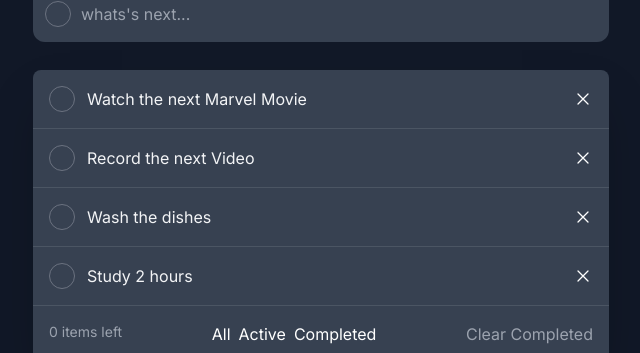
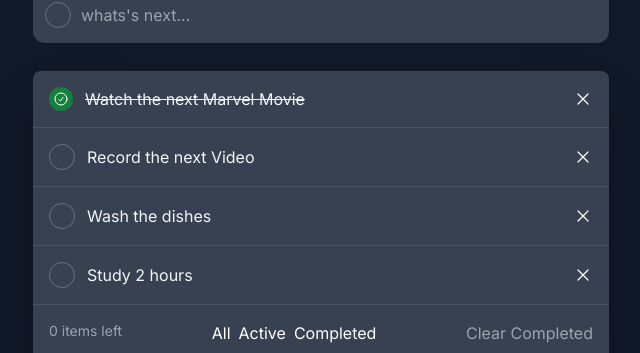
Before and after one commit to Inge-JANCER-ABREU/todo-app, a React (Create React App) app: page / in a window 1280 px wide. Both pictures are taken after a click on the element 381 px from the left and 360 px from the top of the page. Shown: the part 262-615 px from the top of the page, without its empty margins (319-959 px from the left). Built offline with nearby package versions, Linux system fonts and the light colour scheme.

Commit message:
add filters

```diff
--- a/src/App.js
+++ b/src/App.js
@@ -1,13 +1,7 @@
-
-import { useState } from "react";
-import { Todo } from "./componenst/Todo";
+import { useEffect, useState } from "react";
 import { TodoImput } from "./componenst/TodoImput";
 import { TodoList } from "./componenst/TodoList";
-import { Title} from "./componenst/title/title";
-
-
-
-
+import { Title } from "./componenst/title/title";
 
 function App() {
 
@@ -32,15 +26,82 @@
       title: 'Study 2 hours',
       completed: false,
     }
-  ])
+  ]);
+
+  const [activeFilter, setActiveFilter] = useState('all');
+  const [filteredTodos, setFilterTodos] = useState(todos);
+
+  const addTodo = (title) => {
+    const lastId = todos.length > 0 ? todos[todos.length - 1].id : 1;
+    const newTodo = {
+      id: lastId + 1,
+      title,
+      completed: false
+    };
+    const todoList = [...todos];
+    todoList.push(newTodo);
+    setTodos(todoList);
+  }
+
+  const handleSetComplete = (id) => {
+    const updateList = todos.map(todo => {
+      if (todo.id === id) {
+        return { ...todo, completed: !todo.completed };
+      }
+      return todo;
+    });
+    setTodos(updateList);
+  }
+
+  const handleDelete = (id) => {
+    const updateList = todos.filter(todo => todo.id !== id);
+    setTodos(updateList);
+  }
+
+  const handleClearComplete = () => {
+    const updateList = todos.filter(todo => !todo.completed);
+    setTodos(updateList);
+  }
+
+  const showAllTodos = () => {
+    setActiveFilter('all');
+  }
+
+  const showActiveTodos = () => {
+    setActiveFilter('active');
+  }
+
+  const showCompletedTodos = () => {
+    setActiveFilter('completed');
+  }
+
+  useEffect(() => {
+    if (activeFilter === 'all') {
+      setFilterTodos(todos);
+    } else if (activeFilter === 'active') {
+      const activeTodos = todos.filter(todo => !todo.completed);
+      setFilterTodos(activeTodos);
+    } else if (activeFilter === 'completed') {
+      const completedTodos = todos.filter(todo => todo.completed);
+      setFilterTodos(completedTodos);
+    }
+  }, [activeFilter, todos]);
 
   return (
     <div className="bg-gray-900 min-h-screen h-full font-inter text-gray-100 flex items-center justify-center py-20 px-5">
       <div className="container flex flex-col max-w-xl">
         <Title />
-        <TodoImput />
-        <TodoList todos={todos}/>
-
+        <TodoImput addTodo={addTodo} />
+        <TodoList
+          todos={filteredTodos}
+          activeFilter={activeFilter}
+          handleSetComplete={handleSetComplete}
+          handleDelete={handleDelete}
+          showAllTodos={showAllTodos}
+          showActiveTodos={showActiveTodos}
+          showCompletedTodos={showCompletedTodos}
+          handleClearComplete={handleClearComplete}
+        />
       </div>
     </div>
   );
--- a/src/componenst/Todo/Todo.jsx
+++ b/src/componenst/Todo/Todo.jsx
@@ -1,36 +1,23 @@
-const Todo = ({ todo }) => {
+const Todo = ({ todo, handleSetComplete, handleDelete }) => {
+  const { id, title, completed } = todo;
 
-     const { title, completed} = todo
-
-    return(
-        <div className="flex  items-center justify-between p-4 bg-gray-700 border-b border-solid border-gray-600">
-            <div className=" flex items-center">
-                {
-                   completed ? (
-                    <div className="bg-green-700 p-1 rounded-full cursor-pointer">
-
-                        <img className="h-4 w-4" src='/check-icon.svg' alt='Check Icon'/>
-
-                    </div>
-
-                   ) : (
-
-                    <span className="border-solid border border-gray-500 rounded-full p-3 cursor-pointer"></span>
-
-                   )
-                }
-
-
-              <p className="pl-3">
-                { title }
+  return (
+      <div className="flex items-center justify-between p-4 bg-gray-700 border-b border-solid border-gray-600">
+          <div className="flex items-center">
+              {completed ? (
+                  <div onClick={() => handleSetComplete(id)} className="bg-green-700 p-1 rounded-full cursor-pointer">
+                      <img className="h-4 w-4" src='/check-icon.svg' alt='Check Icon'/>
+                  </div>
+              ) : (
+                  <span onClick={() => handleSetComplete(id)} className="border-solid border border-gray-500 rounded-full p-3 cursor-pointer"></span>
+              )}
+              <p className={"pl-3 " + (completed && "line-through")}>
+                  {title}
               </p>
-            </div>
-            <img className="h-5 w-5 cursor-pointer transition-all duration-300 ease-in" src="/close-icon.svg" alt="close Icon"/>
-
-        </div>
-    )
-
-
+          </div>
+          <img onClick={() => handleDelete(id)} className="h-5 w-5 cursor-pointer transition-all duration-300 ease-in" src="/close-icon.svg" alt="Close Icon"/>
+      </div>
+  );
 }
 
-export { Todo }
+export { Todo };
--- a/src/componenst/TodoFilters/TodoFilters.jsx
+++ b/src/componenst/TodoFilters/TodoFilters.jsx
@@ -1,21 +1,26 @@
-import { FiltersButton, FiltersButtonContainer, FiltersContainer, ItemsLeft } from "./TodoFilters.components"
+import { FiltersButton, FiltersButtonContainer, FiltersContainer, ItemsLeft } from "./TodoFilters.components";
 
-const TodoFilters = () => {
-    return(
+const TodoFilters = ({
+    total,
+    activeFilter = '', // Valor por defecto como cadena vacía
+    showAllTodos,
+    showActiveTodos,
+    showCompletedTodos,
+    handleClearComplete
+}) => {
+    return (
         <FiltersContainer>
-            <ItemsLeft />
+            <ItemsLeft total={total} />
             <FiltersButtonContainer>
-                <FiltersButton  action={()=> {}} active="All" filter='All'/>
-                <FiltersButton  action={()=> {}} active="All" filter='Active'/>
-                <FiltersButton  action={()=> {}} active="All" filter='Completed'/>
+                <FiltersButton action={() => showAllTodos()} active={activeFilter} filter='All' />
+                <FiltersButton action={() => showActiveTodos()} active={activeFilter} filter='Active' />
+                <FiltersButton action={() => showCompletedTodos()} active={activeFilter} filter='Completed' />
             </FiltersButtonContainer>
-
-            <button className="text-gray-400 hover:text-white cursor-pointer transition-all duration-300 ease-in">
+            <button onClick={() => handleClearComplete()} className="text-gray-400 hover:text-white cursor-pointer transition-all duration-300 ease-in">
                 Clear Completed
             </button>
         </FiltersContainer>
-    )
-
+    );
 }
 
-export { TodoFilters }
+export { TodoFilters };
--- a/src/componenst/TodoImput/TodoImput.jsx
+++ b/src/componenst/TodoImput/TodoImput.jsx
@@ -1,5 +1,16 @@
-const TodoImput = () =>{
-    return(
+import { useState } from "react";
+
+const TodoImput = ({ addTodo }) => {
+    const [title, setTitle] = useState('');
+
+    const handleTodo = (e) => {
+        if (e.key.toLowerCase() === 'enter') {
+            addTodo(title);
+            setTitle('');
+        }
+    };
+
+    return (
         <div className="mt-6 relative">
             <div className="absolute inset-y-0 left-0 pl-3 flex items-center pointer-events-none">
                 <span className="border border-gray-500 border-solid p-3 rounded-full"></span>
@@ -8,12 +19,12 @@
                 type="text"
                 className="focus:shadow-lg font-inter focus:shadow-blue-800 pl-12 w-full py-4 bg-gray-700 rounded-xl outline-none transition-all duration-300 ease-in-out"
                 placeholder="whats's next..."
+                value={title}
+                onChange={e => setTitle(e.target.value)}
+                onKeyDown={e => handleTodo(e)}
             />
-
         </div>
-    )
-
-
+    );
 }
 
-export {TodoImput}
+export { TodoImput };
--- a/src/componenst/TodoList/Todolist.jsx
+++ b/src/componenst/TodoList/Todolist.jsx
@@ -1,18 +1,38 @@
-import { Todo } from "../Todo/Todo"
-import { TodoFilters } from "../TodoFilters"
+import { Todo } from "../Todo/Todo";
+import { TodoFilters } from "../TodoFilters";
 
-const TodoList = ({ todos }) => {
+const TodoList = ({
+    todos,
+    handleSetComplete,
+    handleClearComplete,
+    handleDelete,
+    activeFilter,
+    showAllTodos,
+    showActiveTodos,
+    showCompletedTodos
+}) => {
     return (
         <div className="flex flex-col mt-7 rounded-lg overflow-hidden shadow-2xl">
             {todos.map(todo => {
                 return (
-                    <Todo key={todo.id} todo={todo} />
-                )
+                    <Todo
+                        key={todo.id}
+                        todo={todo}
+                        handleDelete={handleDelete}
+                        handleSetComplete={handleSetComplete}
+                    />
+                );
             })}
-            <TodoFilters />
+            <TodoFilters
+                activeFilter={activeFilter}
+                total={todos.length}
+                showAllTodos={showAllTodos}
+                showActiveTodos={showActiveTodos}
+                showCompletedTodos={showCompletedTodos}
+                handleClearComplete={handleClearComplete}
+            />
         </div>
-    )
-
+    );
 }
 
-export { TodoList }
+export { TodoList };
```
